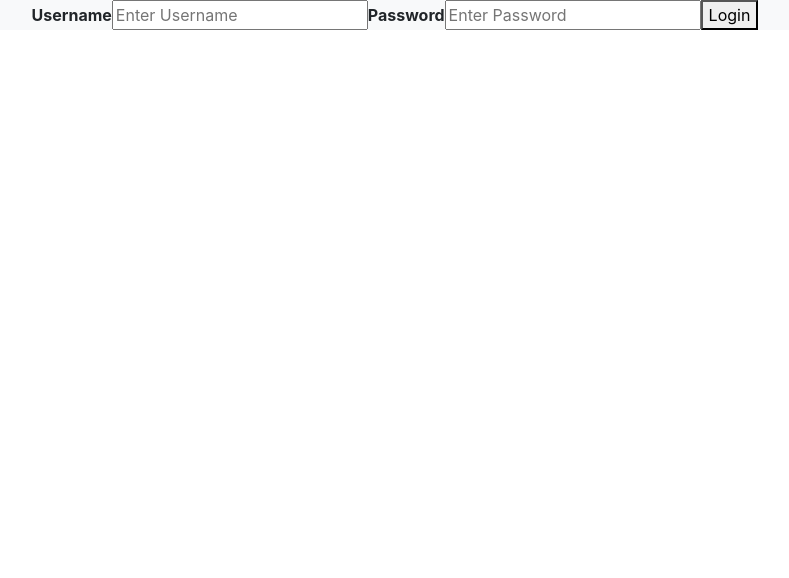
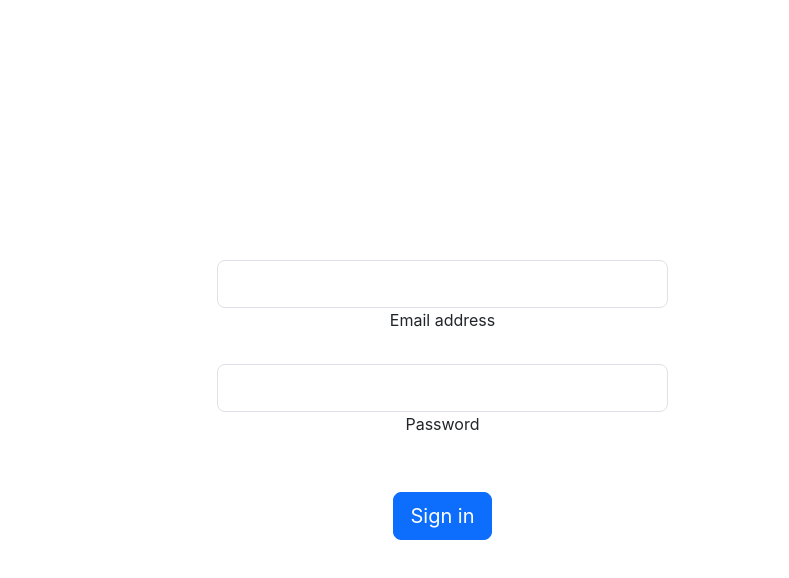
Before and after one commit to Lorraineken/professional-portfolio-react-app, a React (Create React App) app: page / in a window 1280 px wide. Shown: the top 578 px of the page, without its empty margins (245-1034 px from the left). Built offline with nearby package versions, Linux system fonts and the light colour scheme.

Commit message:
Added Login form

```diff
--- a/src/components/Login.js
+++ b/src/components/Login.js
@@ -4,19 +4,28 @@ import {Link, useNavigate} from "react-router-dom";
 function Login(){
 
     return(
+   <section class="vh-100">
+       <div class="container py-5 h-100">
+       <div class="row d-flex align-items-center justify-content-center h-100">
+       <div class="col-md-7 col-lg-5 col-xl-5 offset-xl-1">
         <form>
-            <div className="container login-container bg-body-tertiary">
-                <label htmlFor="uname"><b>Username</b></label>
-                <input
-                type="text" placeholder="Enter Username" name="uname" required/>
-                <label htmlFor="psw"><b>Password</b></label>
-                <input
-                type="password" placeholder="Enter Password" name="psw" required/>
+          <div class="form-outline mb-4">
+            <input type="email" id="form1Example13" class="form-control form-control-lg" />
+            <label class="form-label" for="form1Example13">Email address</label>
+          </div>
+          <div class="form-outline mb-4">
+            <input type="password" id="form1Example23" class="form-control form-control-lg" />
+            <label class="form-label" for="form1Example23">Password</label>
+          </div>
+          <div class="d-flex justify-content-around align-items-center mb-4">
+          </div>
+          <button type="submit" class="btn btn-primary btn-lg btn-block">Sign in</button>
 
-                <button type="submit">Login</button>
-            </div>
-
-        </form>
+          </form>
+        </div>
+      </div>
+      </div>
+   </section>
     )
 
 }
```
